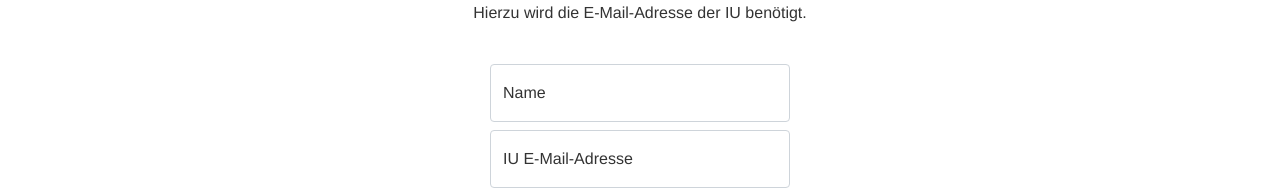
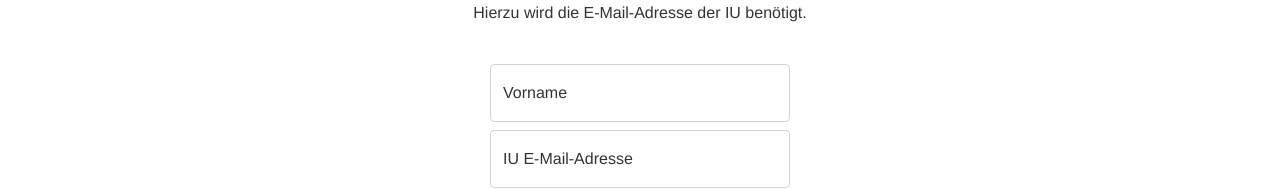
Before and after one commit to heinzaa/IU-Korrekturmanagementsystem, a Vue app: page / in a window 1280 px wide. Both pictures are taken after a click on the element "Registrierung". Shown: the part 233-423 px from the top of the page. Built offline with nearby package versions, Linux system fonts and the light colour scheme; no server answers; what bootstrap-icons-vue would draw is missing.

Commit message:
Hinweise und Formulierungen

```diff
--- a/src/components/SignUpForm.vue
+++ b/src/components/SignUpForm.vue
@@ -4,7 +4,7 @@
             <div class="error mb-2">{{error}}</div>
             <div class="form-floating mb-2">
                 <input type="text" required class="form-control" id="floatingEmail" placeholder="Max" v-model="displayName">
-                <label for="floatingEmail">Name</label>
+                <label for="floatingEmail">Vorname</label>
             </div>
             <div class="form-floating mb-2">
                 <input type="email" required class="form-control" id="floatingEmail" placeholder="mein.name@iubh-fernstudium.de" v-model="email">
--- a/src/views/CreateTicket.vue
+++ b/src/views/CreateTicket.vue
@@ -5,6 +5,7 @@
             <h1>Neue Meldung erstellen</h1>
             <hr />
             <p>Bitte fülle das Formular möglichst detailliert aus, damit der gefundene Fehler bzw. die vorgeschlagene Verbesserung effizient angenommen und umgesetzt werden kann.</p>
+            <p>Alle Felder sind Pflichtangaben, außer als optional gekennzeichnete Felder.</p>
             <p>&nbsp;</p>
 
             <form  @submit.prevent="handleSubmit" action="" >
--- a/src/views/UserAccount.vue
+++ b/src/views/UserAccount.vue
@@ -10,7 +10,7 @@
                 <div class="error mb-2">{{error}}</div>
                 <div class="form-floating mb-2">
                     <input type="text" required class="form-control" id="floatingEmail" value="Max" readonly>
-                    <label for="floatingEmail">Name</label>
+                    <label for="floatingEmail">Vorname</label>
                 </div>
                 <div class="form-floating mb-2">
                     <input type="email" required class="form-control" id="floatingEmail" value="mein.name@iubh-fernstudium.de" readonly>
```
